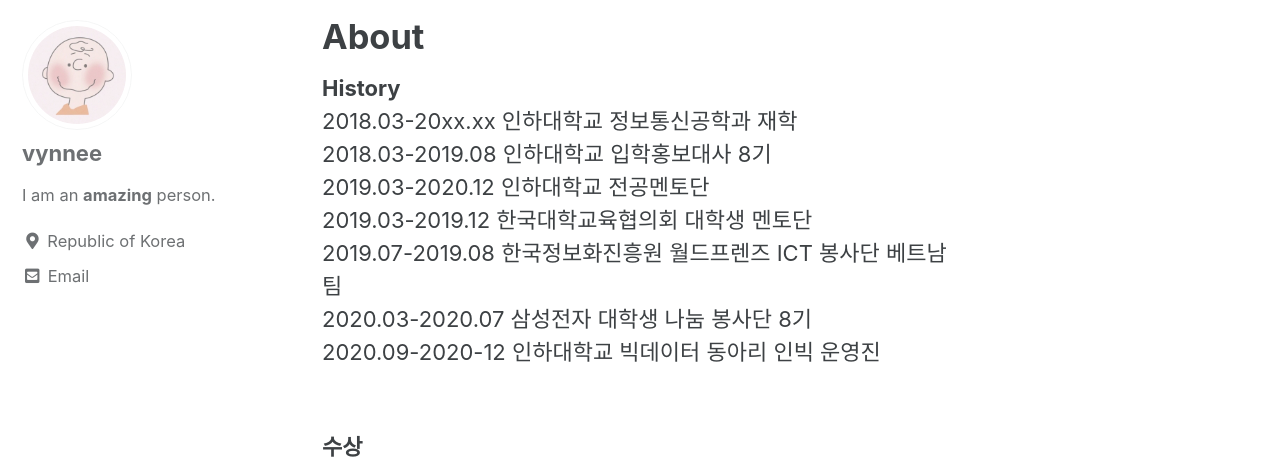
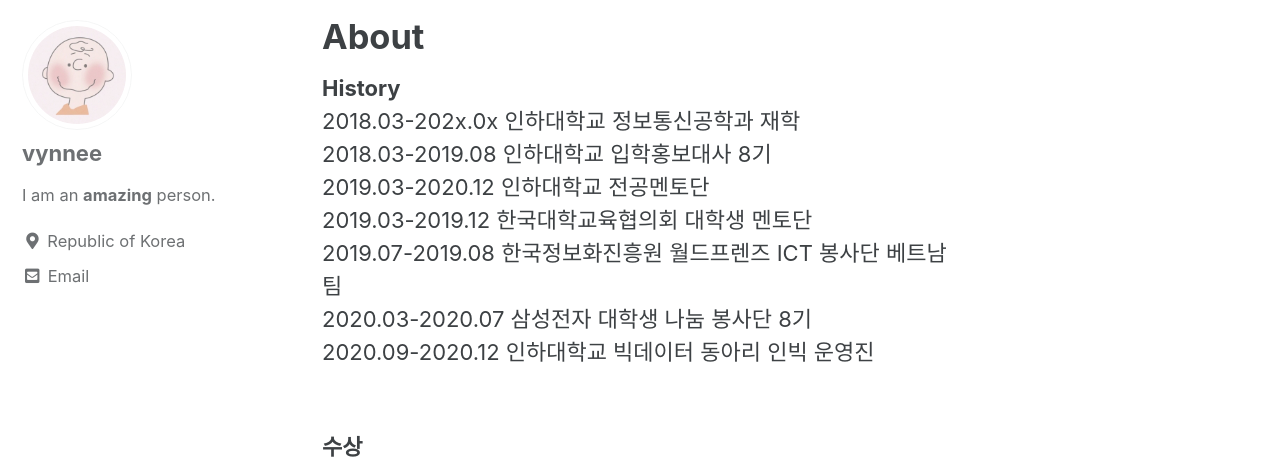
Before and after one commit to vynnee/vynnee.github.io, a Jekyll site: the page built from _pages/about.md, in a window 1280 px wide and 937 px high. Shown: the part 158-617 px from the top of the window. Built offline with Jekyll 4.4.1, drawn with Linux system fonts in a browser that asks for light colours; cached includes are drawn as plain includes.

Commit message:
Update about.md

```diff
--- a/_pages/about.md
+++ b/_pages/about.md
@@ -4,13 +4,13 @@ title: "About"
 ---
 
 **History**<br>
-2018.03-20xx.xx 인하대학교 정보통신공학과 재학<br>
+2018.03-202x.0x 인하대학교 정보통신공학과 재학<br>
 2018.03-2019.08 인하대학교 입학홍보대사 8기<br>
 2019.03-2020.12 인하대학교 전공멘토단<br>
 2019.03-2019.12 한국대학교육협의회 대학생 멘토단<br>
 2019.07-2019.08 한국정보화진흥원 월드프렌즈 ICT 봉사단 베트남 팀<br>
 2020.03-2020.07 삼성전자 대학생 나눔 봉사단 8기<br>
-2020.09-2020-12 인하대학교 빅데이터 동아리 인빅 운영진<br>
+2020.09-2020.12 인하대학교 빅데이터 동아리 인빅 운영진<br>
 <br>
 
 **수상**<br>
```
